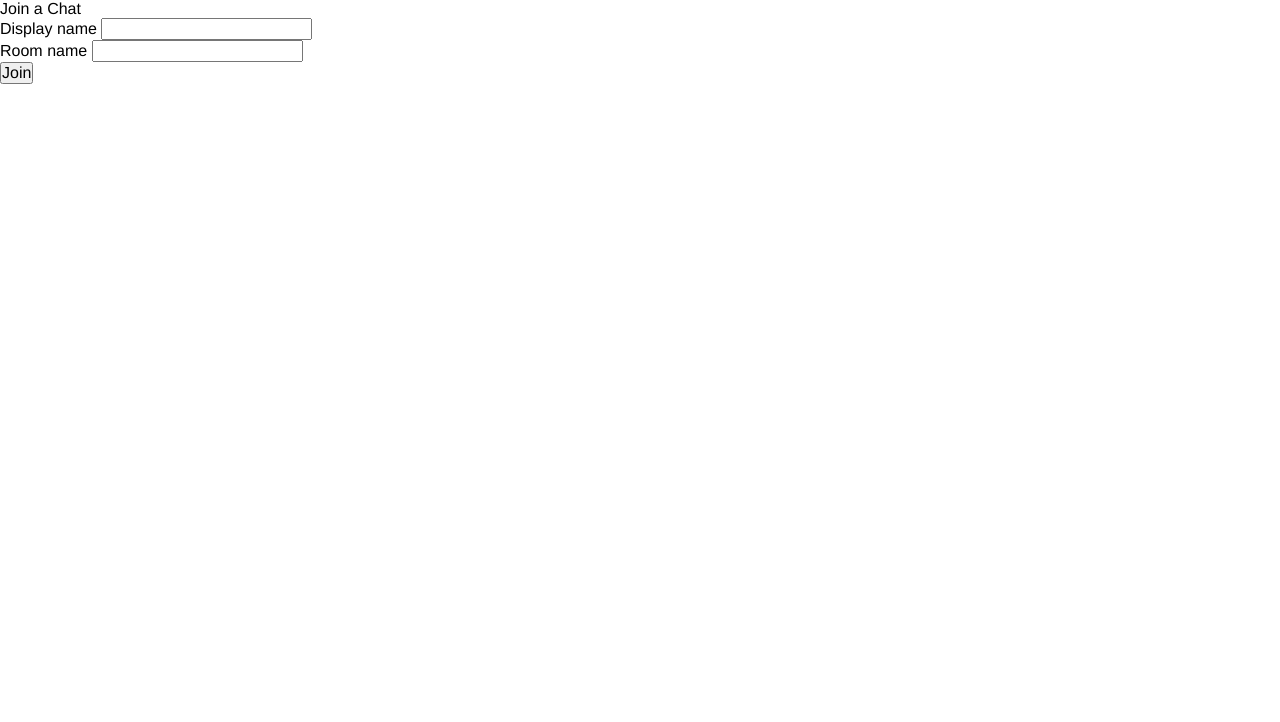
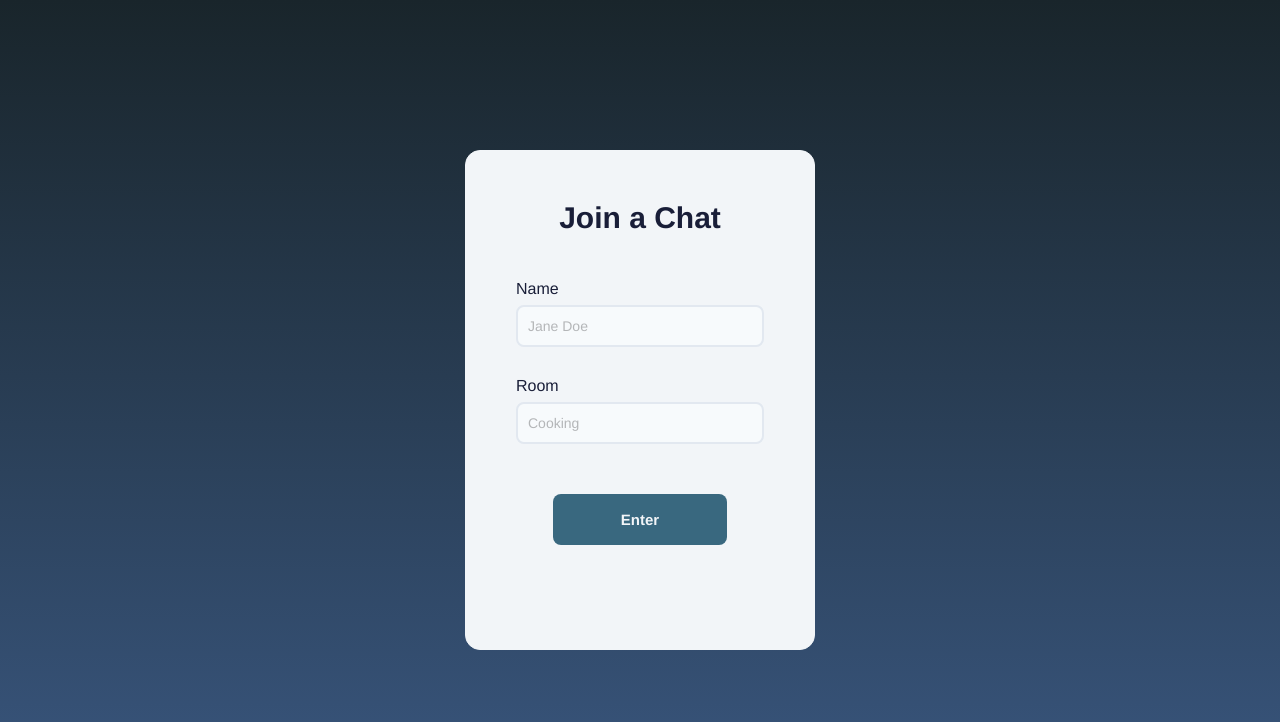
Before and after one commit to juliehutchinson001/sockets, a website: page public/index.html in a window 1280 px wide. Drawn offline with nearby package versions, Linux system fonts and the light colour scheme; no server answers.

Commit message:
finalize styles for welcome page of chat

```diff
--- a/public/index.html
+++ b/public/index.html
@@ -10,20 +10,20 @@
 
 <body class="centered-form">
   <div class="centered-form__form">
-    <form id="signin-form">
+    <form id="signin-form" class="signin-form">
       <div class="form-field">
-        <h1>Join a Chat</h1>
+        <h1 class="form-header">Join a Chat</h1>
       </div>
       <div class="form-field">
-        <label>Display name</label>
-        <input type="text" name="name" />
+        <label>Name</label>
+        <input type="text" name="name" placeholder="Jane Doe"/>
       </div>
       <div class="form-field">
-        <label>Room name</label>
-        <input type="text" name="room" />
+        <label>Room</label>
+        <input type="text" name="room" placeholder="Cooking"/>
       </div>
       <div class="form-field">
-        <input type="submit" value="Join">
+        <input type="submit" value="Enter">
       </div>
     </form>
   </div>
--- a/public/stylesheets/css/main.css
+++ b/public/stylesheets/css/main.css
@@ -5,9 +5,85 @@
   padding: 0;
 
   /* Typography */
-  font-family: "HelveticaNeue-Light", "Helvetica Neue Light", "Helvetica Neue", Helvetica, Arial, "Lucida Grande", sans-serif;
+  font-family: "Helvetica Neue-Light", "Helvetica Neue Light", "Helvetica Neue", Helvetica, Arial, "Lucida Grande", sans-serif;
   font-weight: 300;
   font-size: 16px;
+}
+
+.centered-form__form {
+  height: 100vh;
+  display: flex;
+  align-items: center;
+  justify-content: center;
+  background: linear-gradient(#19252b, #39567E);
+}
+
+.signin-form {
+  border: thin solid #F2F5F8;
+  padding: 50px;
+  background-color: #F2F5F8;
+  color: #191E38;
+  border-radius: 15px;
+  width: 350px;
+  height: 500px;
+}
+
+.form-header {
+  font-weight: 700;
+  font-size: 30px;
+  margin-bottom: 25px;
+}
+
+.form-field {
+  display: flex;
+  flex-direction: column;
+  justify-content: center;
+  align-items: center;
+}
+
+label {
+  margin: 20px 0 7px 0;
+  width: 100%;
+  text-align: left;
+  font-weight: 400;
+}
+
+input[type=text] {
+  background-color: #F7FAFC;
+
+  width: 100%;
+
+  padding: 10px;
+  margin-bottom: 10px;
+
+  border: 2px solid #E2E8F0;
+  border-radius: 0.5rem;
+}
+
+input[type=submit] {
+  background-color: #39687F;
+  color: #F2F5F8;
+  border-color: transparent;
+
+  width: 70%;
+
+  padding: 15px;
+  margin-top: 40px;
+
+  border-radius: 0.5rem;
+
+  font-weight: 700;
+  font-size: 15px;
+}
+
+input::placeholder {
+  color: #b4b6b8;
+  font-size: 14px;
+  font-weight: 400;
+}
+
+input:focus {
+  outline-color: #44677D;
 }
 
 .chat {
@@ -15,8 +91,8 @@
   height: 100vh;
 
   /* Color */
-  background-color: #e1e1e1;
-  color: #0a151f;
+  background-color: #E1E1E1;
+  color: #0A151F;
 
   /* Position */
   align-items: center;
@@ -52,12 +128,12 @@ ul, li {
 
 .chat--sidebar {
   /* Color */
-  background: -moz-linear-gradient(125deg, rgba(39,107,130,1) 0%, #315481 100%); /* ff3.6+ */
-  background: -webkit-gradient(linear, left top, right bottom, color-stop(0%, rgba(49,84,129,1)), color-stop(100%, rgba(39,107,130,1))); /* safari4+,chrome */
-  background: -webkit-linear-gradient(125deg, rgba(39,107,130,1) 0%, rgba(49,84,129,1) 100%); /* safari5.1+,chrome10+ */
-  background: -o-linear-gradient(125deg, rgba(39,107,130,1) 0%, rgba(49,84,129,1) 100%); /* opera 11.10+ */
-  background: -ms-linear-gradient(125deg, rgba(39,107,130,1) 0%, rgba(49,84,129,1) 100%); /* ie10+ */
-  background: linear-gradient(325deg, rgba(39,107,130,1) 0%, rgba(49,84,129,1) 100%); /* w3c */
+  background: -moz-linear-gradient(125deg, #213239 0%, #42647D 100%); /* ff3.6+ */
+  background: -webkit-gradient(linear, left top, right bottom, color-stop(0%, #42647D), color-stop(100%, #213239)); /* safari4+,chrome */
+  background: -webkit-linear-gradient(125deg, #213239 0%, #42647D 100%); /* safari5.1+,chrome10+ */
+  background: -o-linear-gradient(125deg, #213239 0%, #42647D 100%); /* opera 11.10+ */
+  background: -ms-linear-gradient(125deg, #213239 0%, #42647D 100%); /* ie10+ */
+  background: linear-gradient(325deg, #213239 0%, #42647D 100%); /* w3c */
 
   /* Dimensions */
   height: 100vh;
```
Also changed, not shown: public/chat.html (+1 -1 lines).
